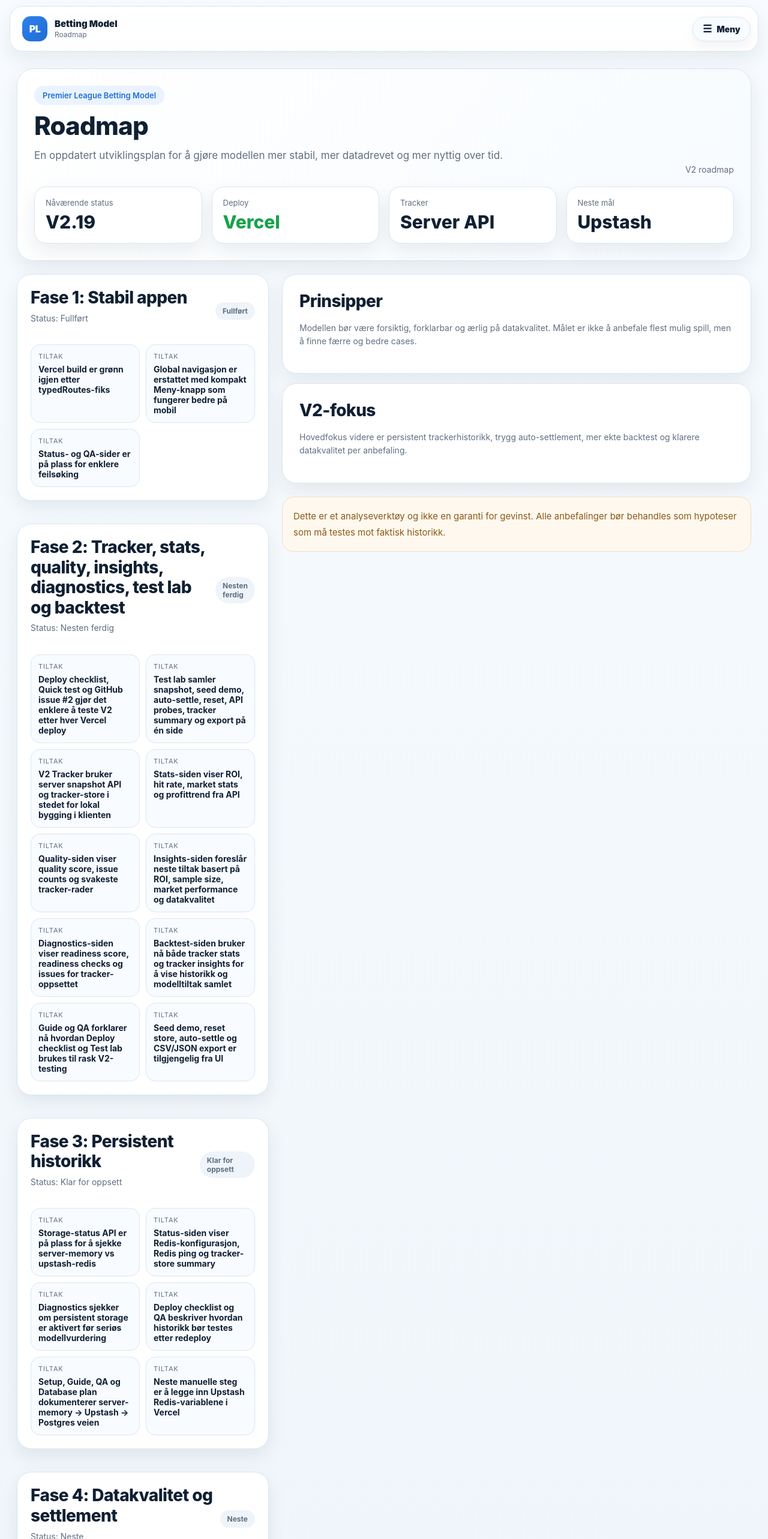
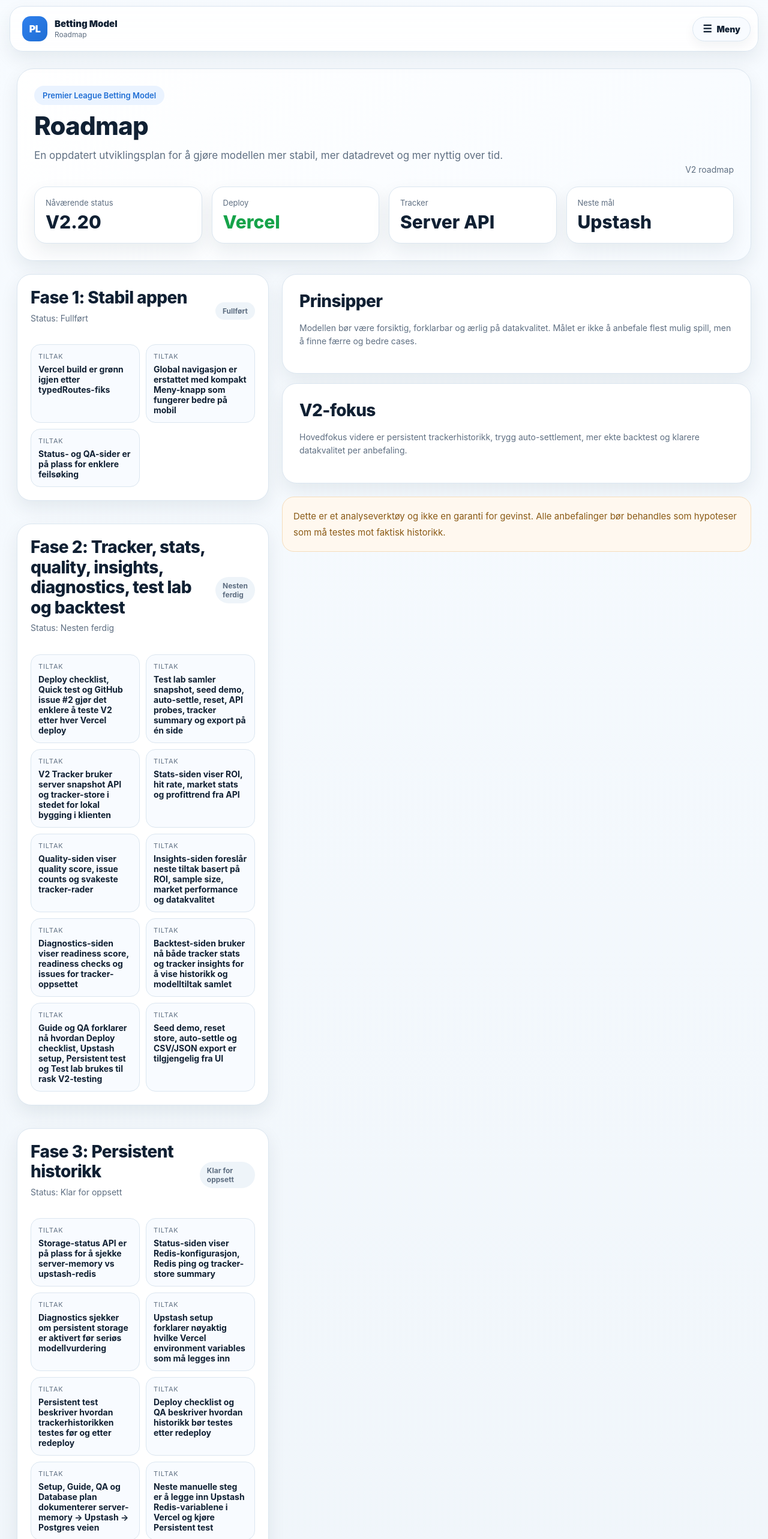
Before and after one commit to hakonnilsen157-commits/PL-betting-model, a Next.js app in the folder pl-vercel-v1/: page /roadmap in a window 1280 px wide. Shown: the top 2566 px of the page at 60% size. Built offline with nearby package versions, Linux system fonts and the light colour scheme.

Commit message:
Update roadmap to V2.20 persistent testing status

```diff
--- a/pl-vercel-v1/app/roadmap/page.tsx
+++ b/pl-vercel-v1/app/roadmap/page.tsx
@@ -20,7 +20,7 @@ const phases = [
       'Insights-siden foreslår neste tiltak basert på ROI, sample size, market performance og datakvalitet',
       'Diagnostics-siden viser readiness score, readiness checks og issues for tracker-oppsettet',
       'Backtest-siden bruker nå både tracker stats og tracker insights for å vise historikk og modelltiltak samlet',
-      'Guide og QA forklarer nå hvordan Deploy checklist og Test lab brukes til rask V2-testing',
+      'Guide og QA forklarer nå hvordan Deploy checklist, Upstash setup, Persistent test og Test lab brukes til rask V2-testing',
       'Seed demo, reset store, auto-settle og CSV/JSON export er tilgjengelig fra UI',
     ],
   },
@@ -31,9 +31,11 @@ const phases = [
       'Storage-status API er på plass for å sjekke server-memory vs upstash-redis',
       'Status-siden viser Redis-konfigurasjon, Redis ping og tracker-store summary',
       'Diagnostics sjekker om persistent storage er aktivert før seriøs modellvurdering',
+      'Upstash setup forklarer nøyaktig hvilke Vercel environment variables som må legges inn',
+      'Persistent test beskriver hvordan trackerhistorikken testes før og etter redeploy',
       'Deploy checklist og QA beskriver hvordan historikk bør testes etter redeploy',
       'Setup, Guide, QA og Database plan dokumenterer server-memory → Upstash → Postgres veien',
-      'Neste manuelle steg er å legge inn Upstash Redis-variablene i Vercel',
+      'Neste manuelle steg er å legge inn Upstash Redis-variablene i Vercel og kjøre Persistent test',
     ],
   },
   {
@@ -74,7 +76,7 @@ export default function RoadmapPage() {
         <div className="summary-grid" style={{ marginTop: 20 }}>
           <div className="summary-card">
             <div className="summary-label">Nåværende status</div>
-            <div className="summary-value">V2.19</div>
+            <div className="summary-value">V2.20</div>
           </div>
           <div className="summary-card">
             <div className="summary-label">Deploy</div>
```
